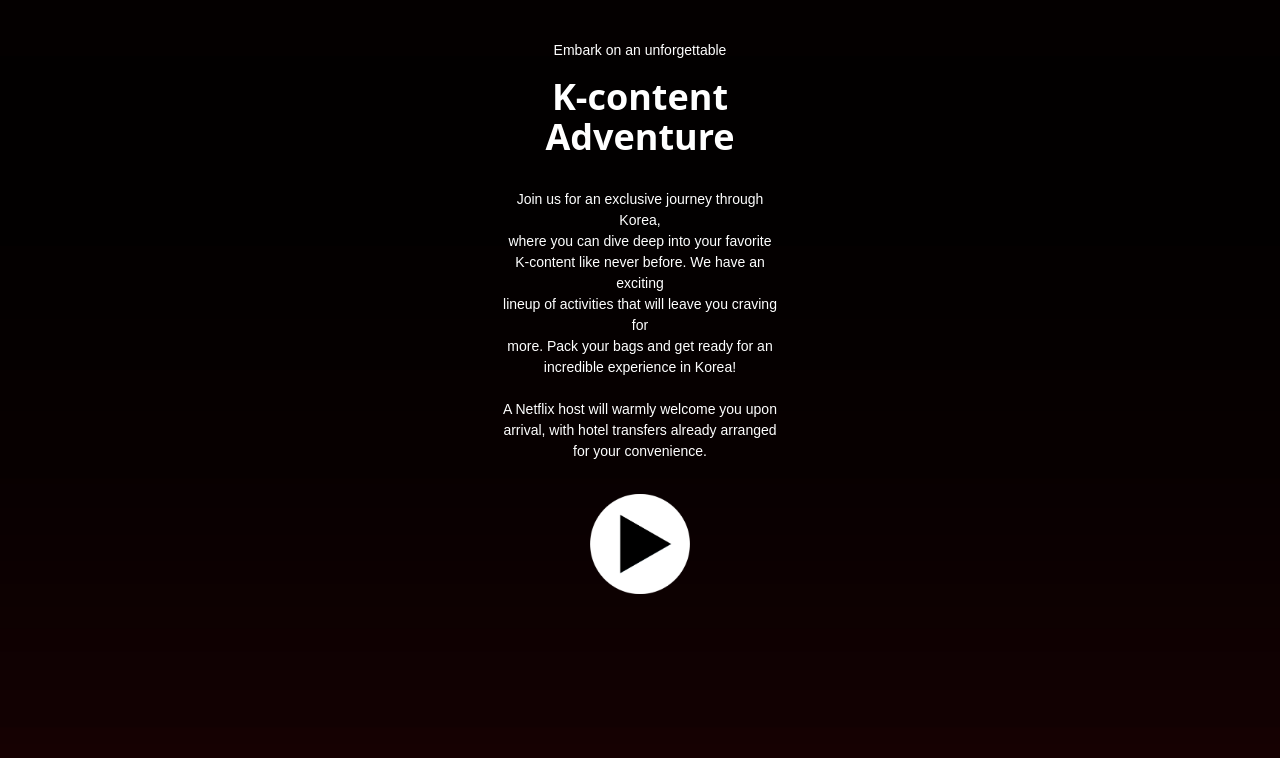
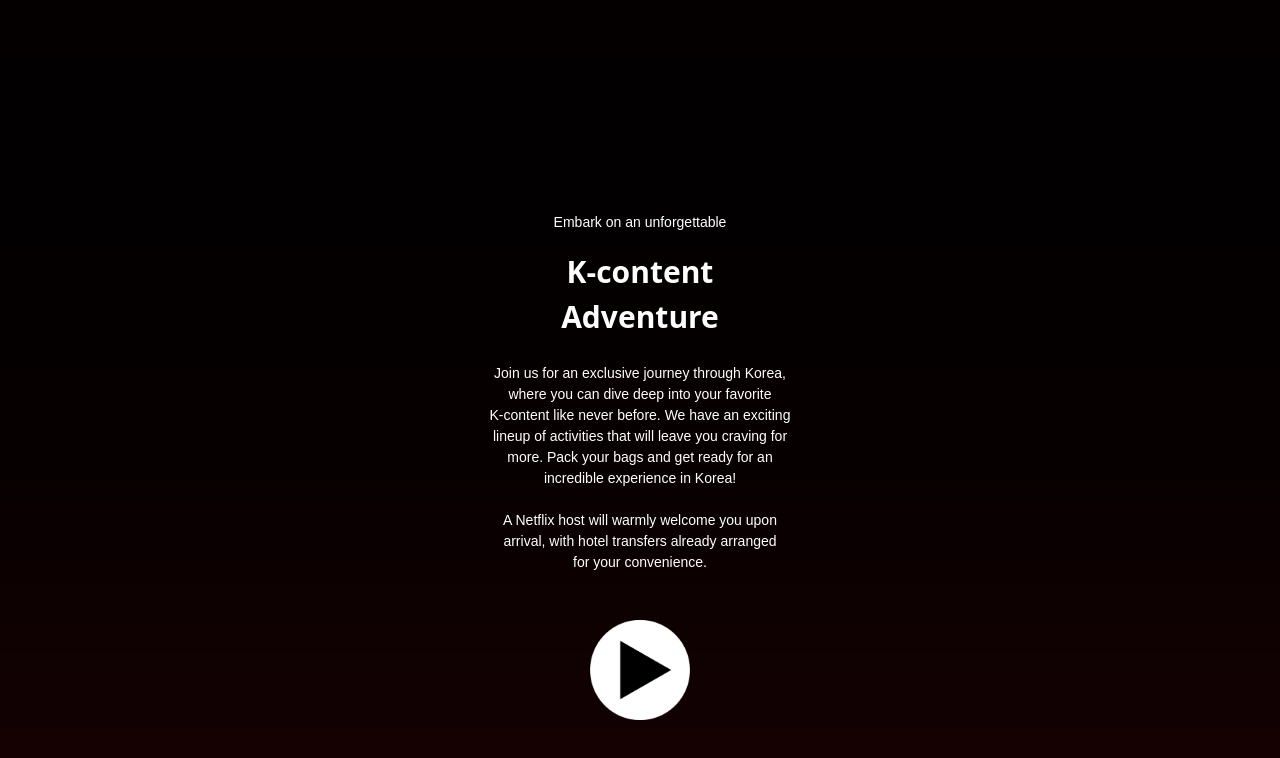
Before and after one commit to jiohjung98/netflix-squid-game-trip, a Next.js app: page / in a window 1280 px wide. Shown: the top 758 px of the page. Built offline with nearby package versions, Linux system fonts and the light colour scheme.

Commit message:
fix: main

```diff
--- a/src/pages/index.tsx
+++ b/src/pages/index.tsx
@@ -6,7 +6,7 @@ const inter = Inter({ subsets: ["latin"] });
 
 export default function Home() {
   return (
-    <div className="relative h-screen w-screen flex flex-col justify-between items-center">
+    <div className="relative h-screen w-screen">
       <Image
         src="/mainPage.png"
         alt="Main Page Background"
@@ -15,15 +15,15 @@ export default function Home() {
         quality={100}
         className="z-0"
       />
-      <div className="flex flex-col justify-center items-center text-center text-white z-10">
-        <div className="w-[95%] mt-10">
-          <div className="netflix-light mb-4" style={{ fontSize: '14px' }}>
+      <div className="relative flex flex-col justify-between items-center h-screen z-10 my-auto">
+        <div className="w-[95%] my-auto text-center z-10">
+        <div className="netflix-light text-white my-auto mb-[1rem] z-10" style={{ fontSize: '14px' }}>
           Embark on an unforgettable
           </div>
-          <p className="font-black text-4xl mb-8">
+          <p className="text-white mt-[1rem] mb-[1.5rem] font-black z-10" style={{ fontSize: '30px' }}>
           K-content<br/>Adventure
           </p>
-          <div className="netflix-light mb-8" style={{ fontSize: '14px' }}>
+          <div className="netflix-light text-white my-auto mb-[1rem] z-10" style={{ fontSize: '14px' }}>
           Join us for an exclusive journey through Korea,<br/>
           where you can dive deep into your favorite<br/>
           K-content like never before. We have an exciting<br/>
@@ -34,9 +34,12 @@ export default function Home() {
           A Netflix host will warmly welcome you upon<br/>arrival, with hotel transfers already arranged<br/>
           for your convenience.
           </div>
+
         </div>
+      </div>
+
+      <div className="absolute bottom-10 w-full flex justify-center items-center pb-[2.5rem] z-10">
       <Link href="/category">
-          <div className="flex justify-center items-center">
         <Image
           className="text-black rounded-lg"
           src="/nextbutton.png"
@@ -44,7 +47,6 @@ export default function Home() {
           width={100}
           height={100}
         />
-          </div>
         </Link>
       </div>
     </div>
```
Lines whose indentation alone changed are shown as unchanged.
